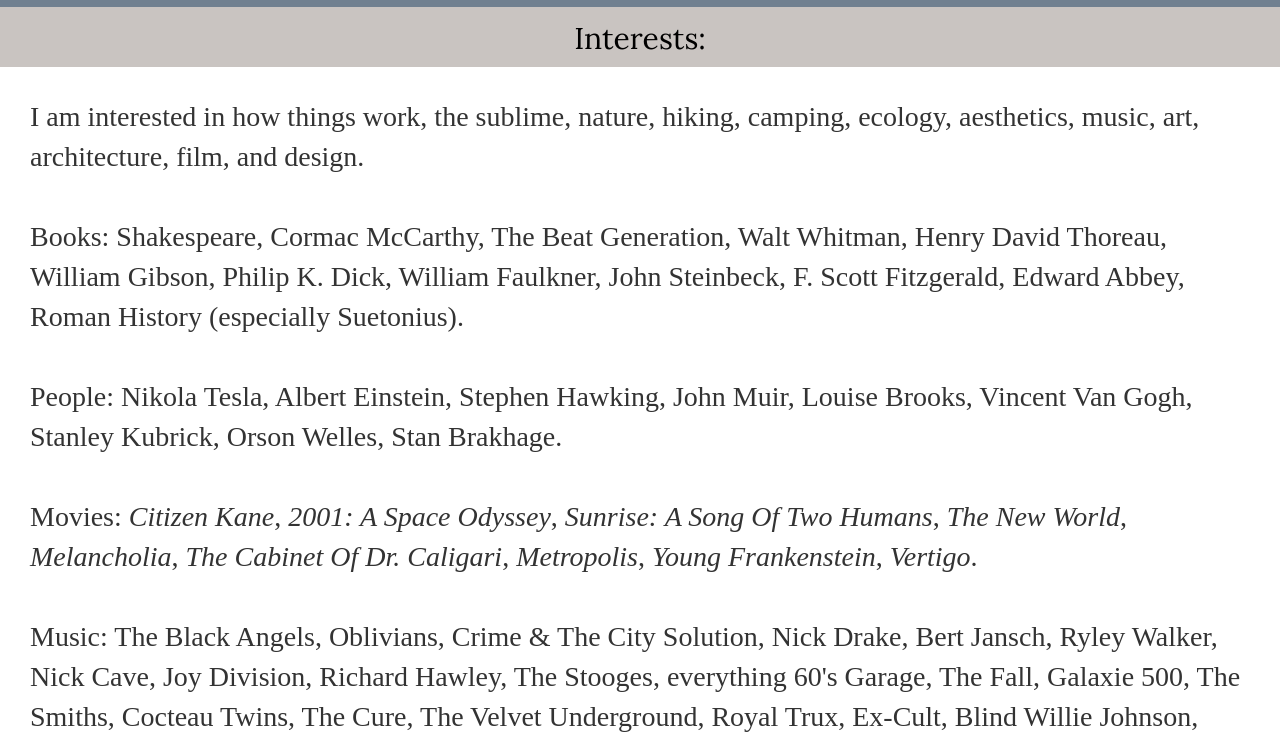
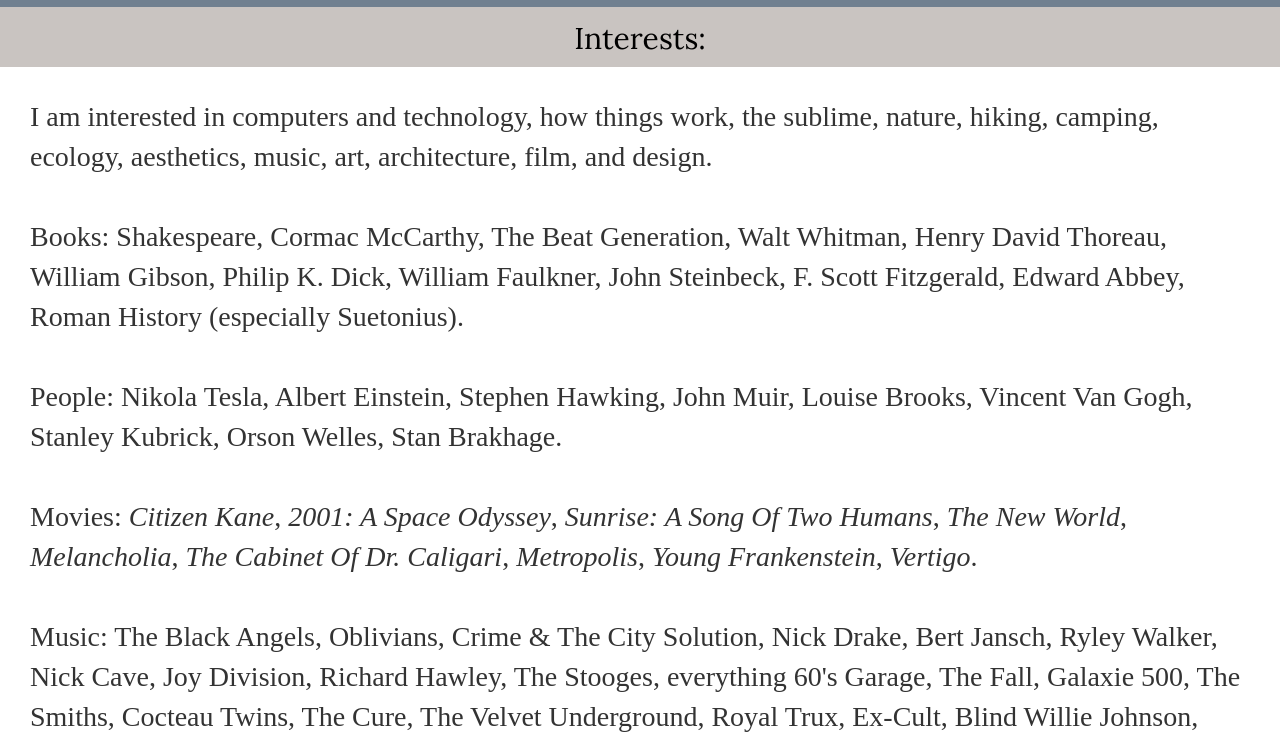
Before and after one commit to pablo727272/responsive-personal-portfolio-express-server, a website: page public/html/index.html in a window 1280 px wide. Shown: the part 5719-6460 px from the top of the page. Drawn offline with nearby package versions, Linux system fonts and the light colour scheme; a web font is replaced by a local one.

Commit message:
interests

```diff
--- a/public/html/index.html
+++ b/public/html/index.html
@@ -237,7 +237,7 @@
                 <h2>Interests:</h2>
             </div>
             <div class="row">
-                <p>I am interested in how things work, the sublime, nature, hiking, camping, ecology, aesthetics, music, art, architecture, film, and design.
+                <p>I am interested in computers and technology, how things work, the sublime, nature, hiking, camping, ecology, aesthetics, music, art, architecture, film, and design.
                 <br><br>
                 Books: Shakespeare, Cormac McCarthy, The Beat Generation, Walt Whitman, Henry David Thoreau, William Gibson, Philip K. Dick, William Faulkner, John Steinbeck, F. Scott Fitzgerald, Edward Abbey, Roman History (especially Suetonius).
                 <br><br>
@@ -247,7 +247,7 @@
                 <br><br>
                 Music: The Black Angels, Oblivians, Crime &amp; The City Solution, Nick Drake, Bert Jansch, Ryley Walker, Nick Cave, Joy Division, Richard Hawley, The Stooges, everything 60's Garage, The Fall, Galaxie 500, The Smiths, Cocteau Twins, The Cure, The Velvet Underground, Royal Trux, Ex-Cult, Blind Willie Johnson, Robert Johnson, Hank Williams, Patsy Cline, anything with soul...
                 <br><br>
-                Tech: Web, Virtual Reality, Augmented Reality, Neural Networks, Autonomous Cars, AI.
+                Tech: Web, JavaScript, Algorithms, Virtual Reality, Augmented Reality, Neural Networks, Autonomous Cars, AI.
                 <br><br>
                 Meetups: <a href="https://www.meetup.com/Boulder-JS/" alt="Boulder JS" target="_blank">Boulder JS</a>, <a href="https://www.meetup.com/Colorado-VR/" alt="COVR" target="_blank">Colorado Virtual Reality - COVR</a>, <a href="https://www.meetup.com/DenverScript/" alt="DenverScript" target="_blank">DenverScript</a>, <a href="https://www.meetup.com/bdnewtech/" alt="New Tech" target="_blank">New Tech Colorado</a>, <a href="https://www.meetup.com/DevFaction-Boulder/" alt="DevFaction-Boulder" target="_blank">DevFaction-Boulder</a>
                 <br><br>
```
